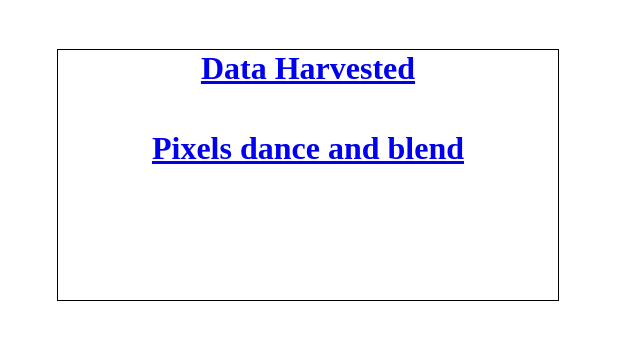
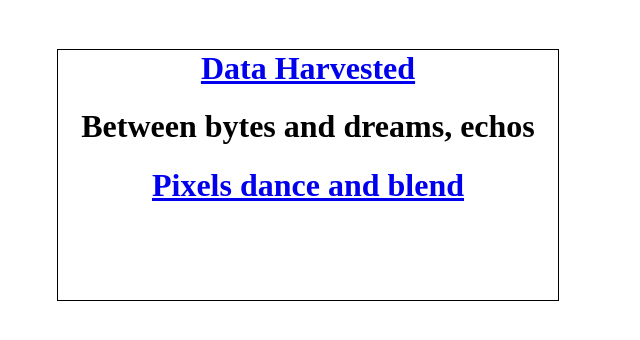
Before and after one commit to noah-netizen/noah_haiku4, a plain HTML site: page index.html in a window 1280 px wide. Shown: the whole page, without its empty margins (0-640 px from the left). Drawn offline with Linux system fonts and the light colour scheme.

Commit message:
new line

```diff
--- a/index.html
+++ b/index.html
@@ -8,7 +8,7 @@
 </h1>
 
 <h1 class="line">
-
+  Between bytes and dreams, echos
 </h1>
 
 <h1 class="line">
```
